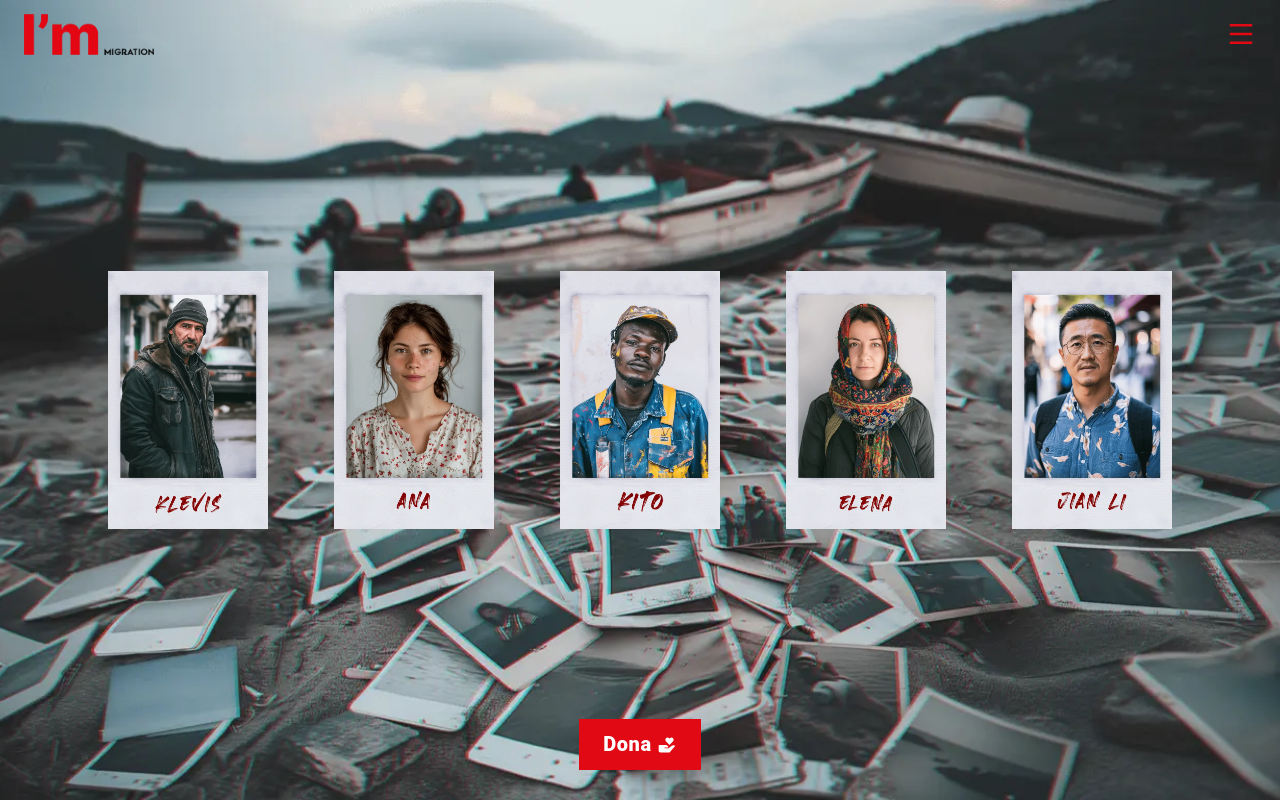
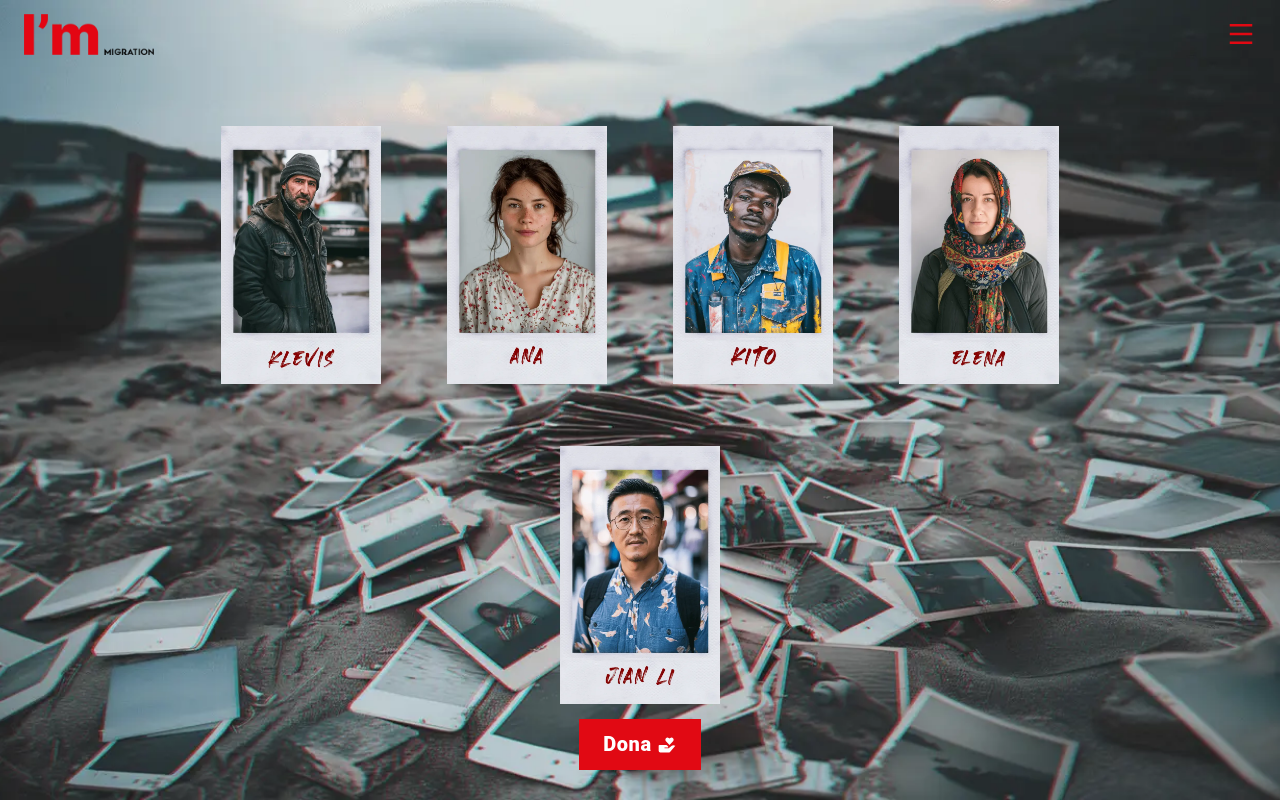
Before and after one commit to arun99-dev/im-migration, a React (Vite) app: page / in a window 1280 px wide. Built offline with nearby package versions, Linux system fonts and the light colour scheme.

Commit message:
FIX: overlapping donate button

```diff
--- a/src/components/Home.jsx
+++ b/src/components/Home.jsx
@@ -14,7 +14,7 @@ const Home = ({ selectedLang, setRoute }) => {
     <Box
       sx={{
         height: '100vh',
-        padding: 10,
+        padding: 15,
         boxSizing: 'border-box',
         display: 'flex',
         justifyContent: 'center',
```
